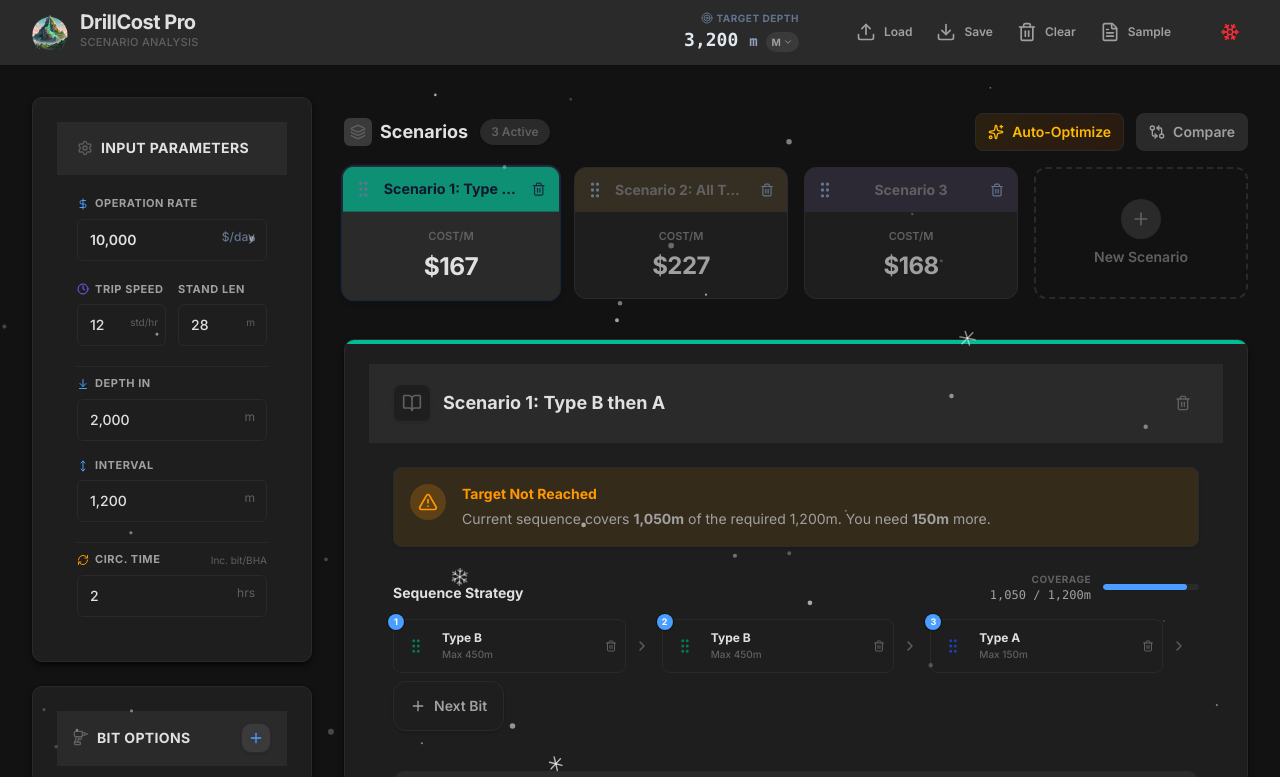
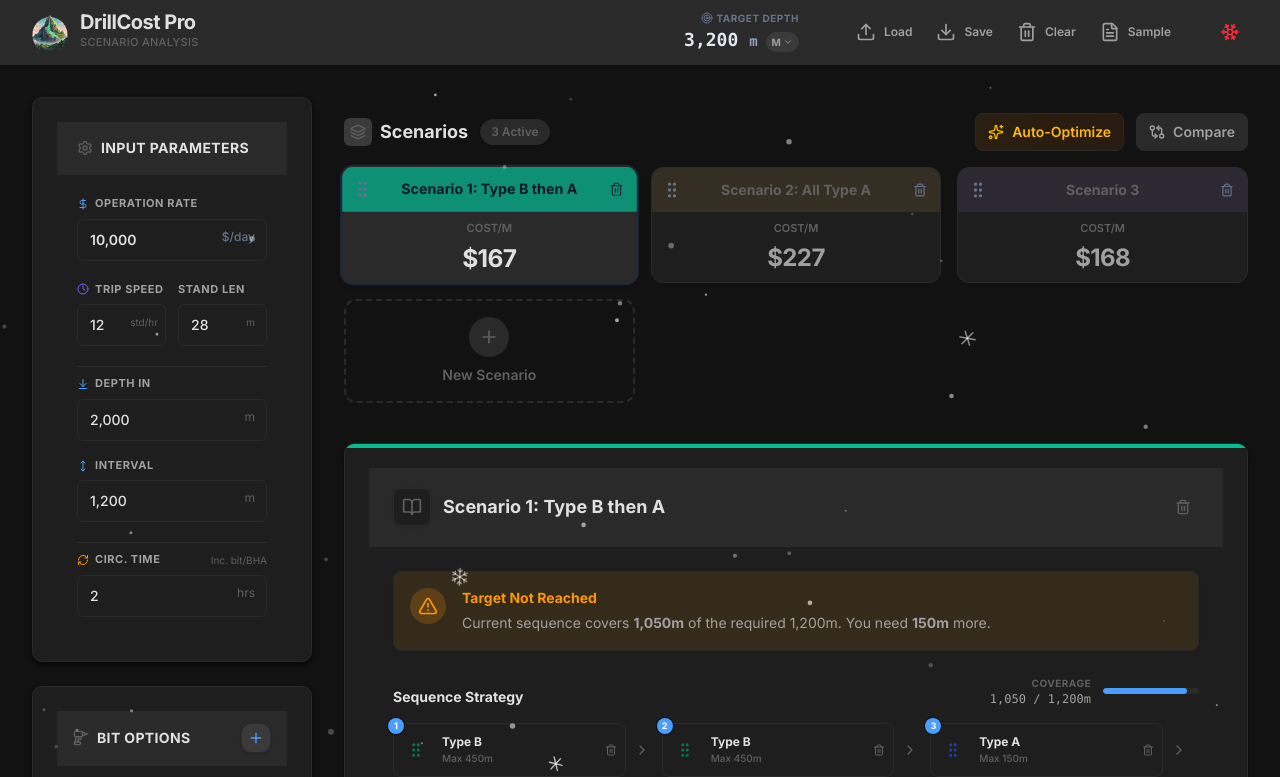
Before and after one commit to son-n-pham/drillcost, a React (Vite) app: page / in a window 1280 px wide. Shown: the top 777 px of the page. Built offline with nearby package versions, Linux system fonts and the light colour scheme.

Commit message:
feat: add ScenarioManager component to enable creation, modification, comparison, and optimization of drilling scenarios with drag-and-drop bit sequencing.

```diff
--- a/components/ScenarioManager.tsx
+++ b/components/ScenarioManager.tsx
@@ -459,7 +459,7 @@
         </div>
 
         {/* Results Summary Cards */}
-        <div className="grid grid-cols-1 md:grid-cols-2 lg:grid-cols-4 gap-4">
+        <div className="grid grid-cols-1 md:grid-cols-2 lg:grid-cols-3 gap-4">
           <DndContext
             sensors={sensors}
             collisionDetection={closestCenter}
@@ -560,7 +560,7 @@
                       </div>
 
                       {/* Body */}
-                      <div className="flex-1 flex flex-col items-center justify-center p-4">
+                      <div className="flex-1 flex flex-col items-center justify-center p-2">
                          <span className="text-[11px] font-semibold text-slate-400 dark:text-[var(--bh-text-mute)] uppercase mb-1">Cost/{getUnitLabel(depthUnit)}</span>
                          {isBlank ? (
                             <span className="text-xl font-bold text-slate-300 dark:text-[var(--bh-text-mute)]">N/A</span>
```
